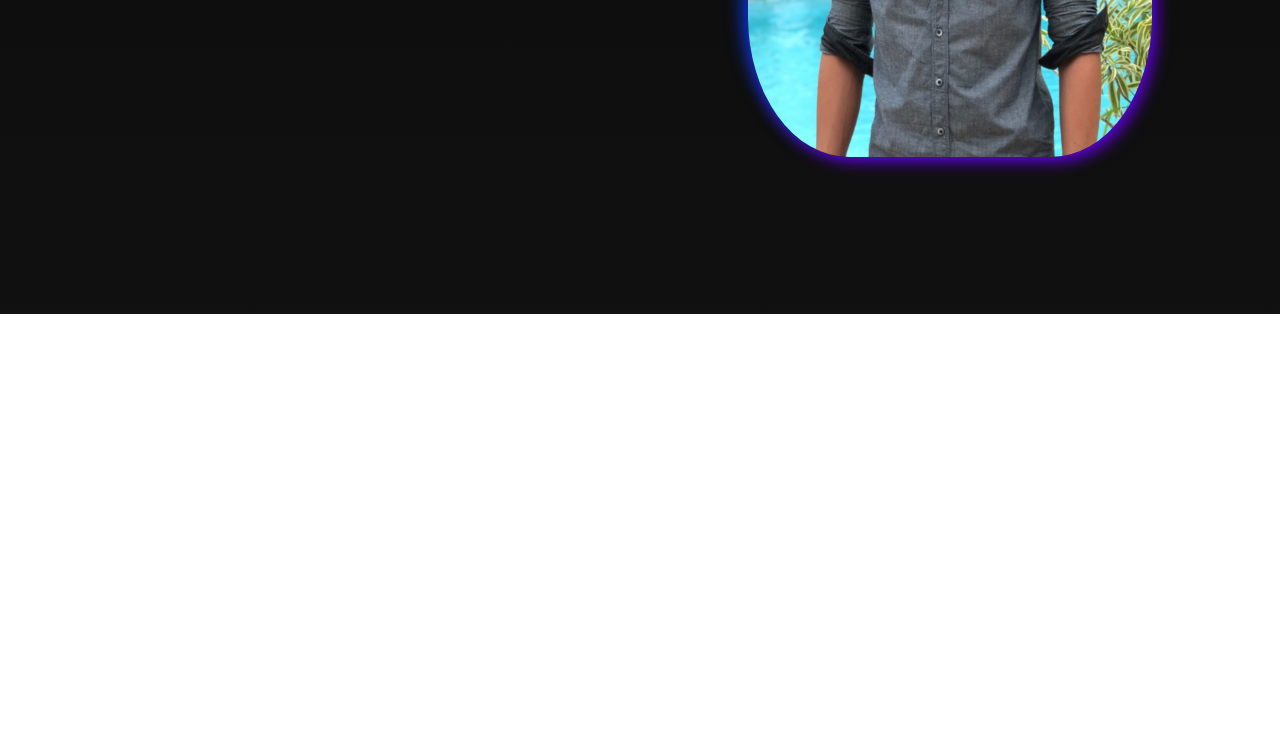
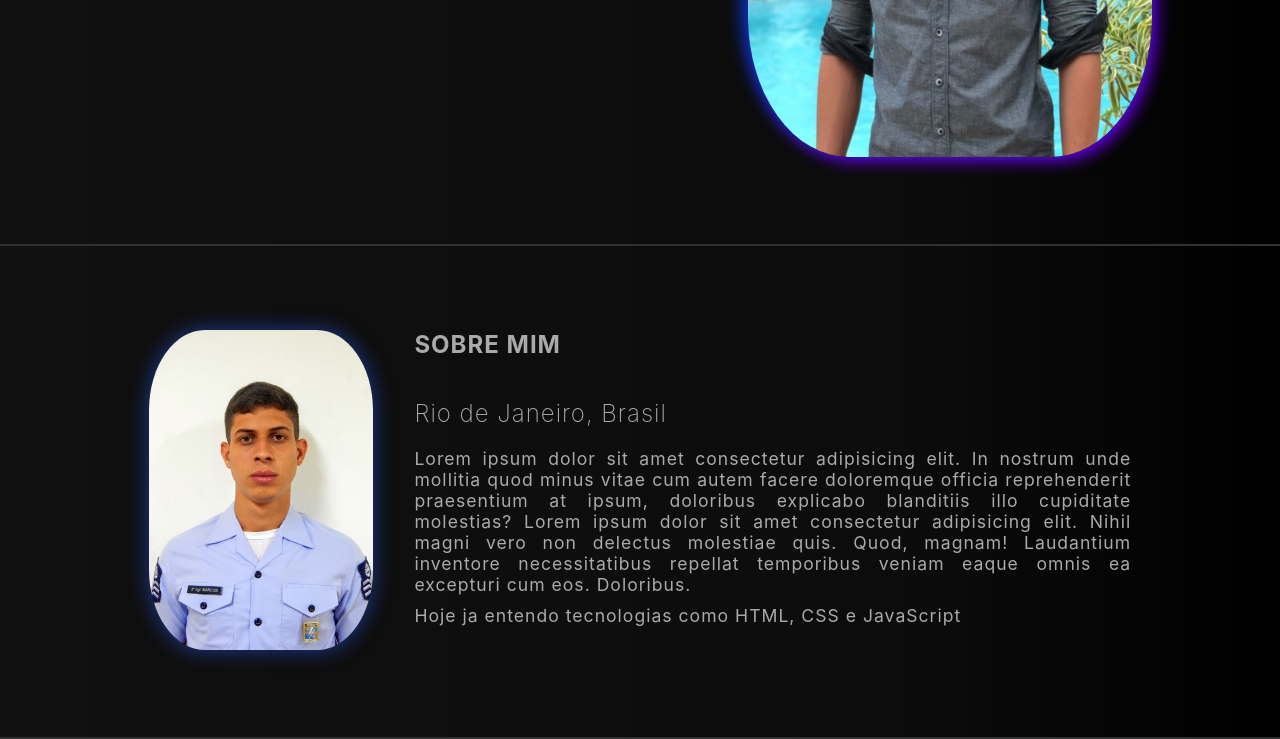
Before and after one commit to MarcosLMarinho/Portifolio, a plain HTML site: page index.html in a window 1280 px wide. Shown: the part 486-1225 px from the top of the page. Before the commit the page ends 800 px from the top, so only its background shows below. Drawn offline with Linux system fonts and the light colour scheme.

Commit message:
sobre mim

```diff
--- a/index.html
+++ b/index.html
@@ -46,9 +46,19 @@
             </div>
         </section>
 
-        <div class="scroll_down">
-            <p></p>
-        </div>
+        <section class="sobre">
+            <div class="img_sobre">
+                <img src="imagens/11 - 3S Marcos 7-¦B.JPG" alt="minha foto">
+            </div>
+            <div class="sobre_txt">
+                <h1>SOBRE MIM</h1>
+                <h2>Rio de Janeiro, Brasil</h2>
+                <p>Lorem ipsum dolor sit amet consectetur adipisicing elit. In nostrum unde mollitia quod minus vitae cum autem facere doloremque officia reprehenderit praesentium at ipsum, doloribus explicabo blanditiis illo cupiditate molestias? Lorem ipsum dolor sit amet consectetur adipisicing elit. Nihil magni vero non delectus molestiae quis. Quod, magnam! Laudantium inventore necessitatibus repellat temporibus veniam eaque omnis ea excepturi cum eos. Doloribus.</p>
+            <p>Hoje ja entendo tecnologias como HTML, CSS e JavaScript</p>
+            </div>
+        </section>
+
+
     </main>
 
 
--- a/style/portifolio.css
+++ b/style/portifolio.css
@@ -4,11 +4,11 @@
     margin: 0;
     padding: 0;
     box-sizing: border-box;
-    font-family: Verdana, Geneva, Tahoma, sans-serif;
+    font-family: 'Inter' ,sans-serif;
 }
 
 body{
-    background-image: linear-gradient(0deg, rgba(10, 10, 10, 0.973) 0%, rgba(10,10,10,0.9920343137254902) 70%, rgba(0,0,0,1) 100%);
+    background-image: linear-gradient(90deg, rgba(10, 10, 10, 0.973) 0%, rgba(10,10,10,0.9920343137254902) 70%, rgba(0,0,0,1) 100%);
     width: 100vw;
     height: 100vh;
     color: aliceblue;
@@ -22,6 +22,7 @@ header{
     left: 0;
     width: 100vw;
     padding: 20px 0px ;
+    background-color: black;
 }
 
 div.container_header{
@@ -64,18 +65,31 @@ div.menu    a.menu:hover{
 
 
 /*containers*/
+section.home, section.sobre{
+    padding: 6.5% 10%;
+    min-height: 35vh;
+    border-bottom: 2px outset rgb(134, 132, 132);
+    z-index: 0;
 
+}
 section.home{
     display: flex;
     justify-content: space-evenly;
     align-items: center;
-    padding: 6.5% 10%;
 
 }
+section.sobre{
+    display: flex;
+    justify-content: space-around;
+    align-items: top;
+
+}
+
+
 /*fim containers*/
 
 /*Escritas*/
-h1{
+div.info_pessoal h1{
     font-size: 3em;
     line-height: 90px;
     text-shadow: 5px 5px 8px rgb(34, 34, 34);
@@ -151,5 +165,38 @@ a img.link:hover{
     padding: 1px;
     transition: 0.2s;
 }
+/*Fim div dos botoes*/
 
-/*Fim div dos botoes*/
+div.img_sobre img{
+    height: 40vh;
+    width: 100%;
+    border-radius: 25%;
+    box-shadow: 0px 0px 20px rgba(36, 88, 233, 0.616);
+}
+    div.img_sobre img:hover{
+        box-shadow: -8px -8px 15px  rgba(0, 68, 255, 0.616), 5px 5px 15px rgba(96, 3, 218);
+        padding: 3px;
+        transition: 0.5s;
+    }
+
+div.sobre_txt{
+    width: 70%;
+    text-align: justify;
+    display: block;
+    color: rgb(170, 170, 170);
+
+}
+    div.sobre_txt h1{
+        margin-bottom: 40px;
+        letter-spacing: 1px
+    }
+    div.sobre_txt h2{
+        margin-bottom: 20px;
+        font-weight: 200;
+        letter-spacing: 1px
+    }
+    div.sobre_txt p{
+        margin-bottom: 10px;
+        letter-spacing: 1px;
+        font-size: 1.1em
+    }
```
